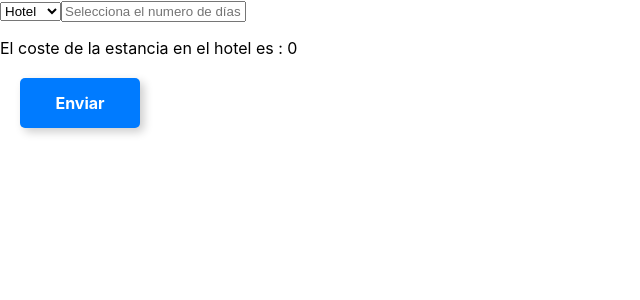
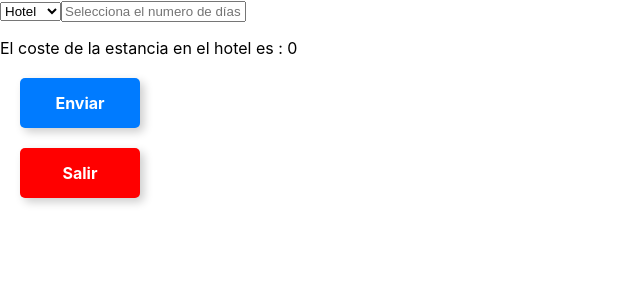
Before and after one commit to daanilr8/learning-react, a React (Create React App) app: page / in a window 1280 px wide. Shown: the top 300 px of the page, without its empty margins (0-640 px from the left). Built offline with nearby package versions, Linux system fonts and the light colour scheme.

Commit message:
Creado componente estilizado y heredado

```diff
--- a/src/Alquier.js
+++ b/src/Alquier.js
@@ -1,7 +1,7 @@
 import React, {useState,useRef,useEffect} from "react";
 import ComponenteMultiple from "./components/componenteMultiple";
 import { MiCaja } from "./styled";
-
+import { MiCajaSalida } from "./styled2";
 
 function Alquiler(){
 
@@ -26,6 +26,7 @@ function Alquiler(){
         {opcion === "Coche" && <ComponenteMultiple opcion = {2} dias = {dias}></ComponenteMultiple>}
 
         <MiCaja>Enviar</MiCaja>
+        <MiCajaSalida>Salir</MiCajaSalida>
 
         </div>
     )
--- /dev/null
+++ b/src/styled2.js
@@ -0,0 +1,7 @@
+import styled from "styled-components"
+import { MiCaja } from "./styled"
+
+export const MiCajaSalida = styled(MiCaja)`
+    background-color: red;
+
+`
```
